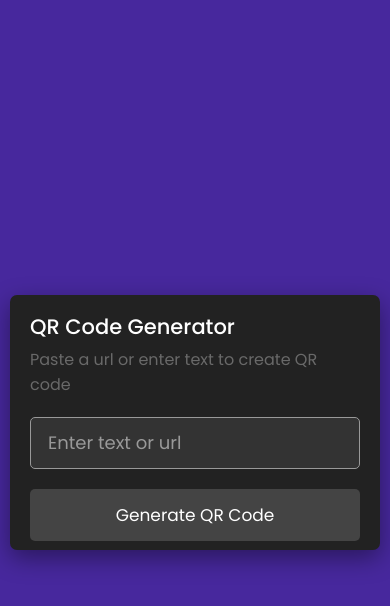
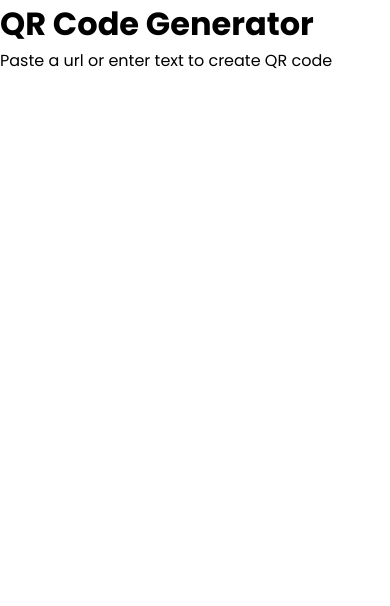
Before and after one commit to nadunthilina/qr-generator, a plain HTML site: page index.html in a window 390 px wide. Drawn offline with Linux system fonts and the light colour scheme.

Commit message:
html 1 update

```diff
--- a/index.html
+++ b/index.html
@@ -4,7 +4,6 @@
   <meta charset="UTF-8">
   <title>QR Code Generator</title>
   <link rel="stylesheet" href="./style.css">
-
 </head>
 <body>
 <!-- partial:index.partial.html -->
@@ -13,16 +12,6 @@
     <h1>QR Code Generator</h1>
     <p>Paste a url or enter text to create QR code</p>
   </header>
-  <div class="form">
-    <input type="text" spellcheck="false" placeholder="Enter text or url">
-    <button>Generate QR Code</button>
-  </div>
-  <div class="qr-code">
-    <img src="" alt="qr-code">
-  </div>
-</div>
-<!-- partial -->
-  <script  src="./script.js"></script>
 
-</body>
+
 </html>
--- a/script.js
+++ b/script.js
@@ -3,22 +3,3 @@ const wrapper = document.querySelector(".wrapper"),
   generateBtn = wrapper.querySelector(".form button"),
   qrImg = wrapper.querySelector(".qr-code img");
 let preValue;
-
-generateBtn.addEventListener("click", () => {
-  let qrValue = qrInput.value.trim();
-  if (!qrValue || preValue === qrValue) return;
-  preValue = qrValue;
-  generateBtn.innerText = "Generating QR Code...";
-  qrImg.src = `https://api.qrserver.com/v1/create-qr-code/?size=200x200&data=${qrValue}`;
-  qrImg.addEventListener("load", () => {
-    wrapper.classList.add("active");
-    generateBtn.innerText = "Generate QR Code";
-  });
-});
-
-qrInput.addEventListener("keyup", () => {
-  if (!qrInput.value.trim()) {
-    wrapper.classList.remove("active");
-    preValue = "";
-  }
-});
--- a/style.css
+++ b/style.css
@@ -5,125 +5,3 @@
   box-sizing: border-box;
   font-family: "Poppins", sans-serif;
 }
-
-body {
-  display: flex;
-  padding: 0 10px;
-  min-height: 100vh;
-  align-items: center;
-  background: #47289d;
-  justify-content: center;
-  color: #fff;
-}
-
-.wrapper {
-  height: 265px;
-  max-width: 410px;
-  background: #222;
-  border-radius: 7px;
-  padding: 20px 25px 0;
-  transition: height 0.2s ease;
-  box-shadow: 0 8px 25px rgba(0, 0, 0, 0.4);
-}
-
-.wrapper.active {
-  height: 530px;
-}
-
-header h1 {
-  font-size: 21px;
-  font-weight: 500;
-  color: #fff;
-}
-
-header p {
-  margin-top: 5px;
-  color: #aaa;
-  font-size: 16px;
-}
-
-.wrapper .form {
-  margin: 20px 0 25px;
-}
-
-.form :where(input, button) {
-  width: 100%;
-  height: 55px;
-  border: none;
-  outline: none;
-  border-radius: 5px;
-  transition: 0.1s ease;
-}
-
-.form input {
-  font-size: 18px;
-  padding: 0 17px;
-  border: 1px solid #999;
-  color: #fff;
-  background: #333;
-}
-
-.form input:focus {
-  box-shadow: 0 3px 6px rgba(0, 0, 0, 0.13);
-}
-
-.form input::placeholder {
-  color: #999;
-}
-
-.form button {
-  color: #fff;
-  cursor: pointer;
-  margin-top: 20px;
-  font-size: 17px;
-  background: #444;
-  transition: background 0.3s ease, transform 0.2s ease;
-}
-
-.form button:hover {
-  background: #333;
-}
-
-.form button:active {
-  transform: scale(0.95);
-}
-
-.qr-code {
-  opacity: 0;
-  display: flex;
-  padding: 33px 0;
-  border-radius: 5px;
-  align-items: center;
-  pointer-events: none;
-  justify-content: center;
-  border: 1px solid #ccc;
-}
-
-.wrapper.active .qr-code {
-  opacity: 1;
-  pointer-events: auto;
-  transition: opacity 0.5s 0.05s ease;
-}
-
-.qr-code img {
-  width: 170px;
-}
-
-@media (max-width: 430px) {
-  .wrapper {
-    height: 255px;
-    padding: 16px 20px;
-  }
-  .wrapper.active {
-    height: 510px;
-  }
-  header p {
-    color: #696969;
-  }
-  .form :where(input, button) {
-    height: 52px;
-  }
-  .qr-code img {
-    width: 160px;
-  }
-}
```
